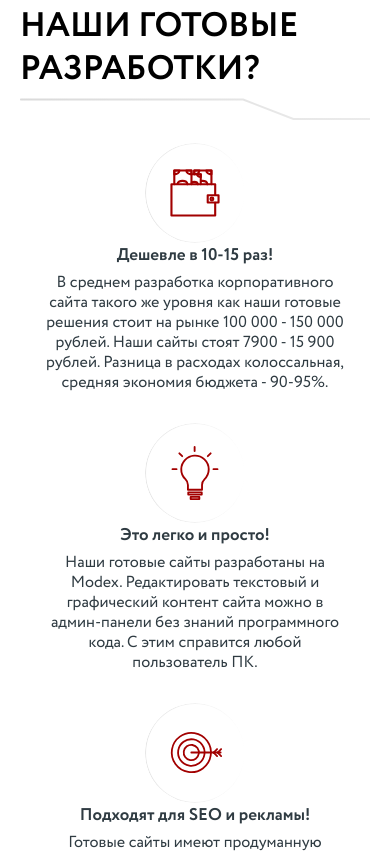
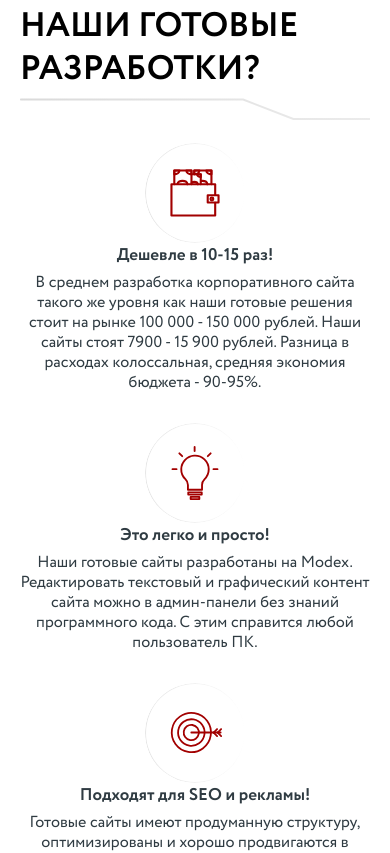
Before and after one commit to Artematrr/Ready-made-Solutions, a React (Vite) app: page / in a window 390 px wide. Shown: the part 8080-8933 px from the top of the page. Built offline with nearby package versions, Linux system fonts and the light colour scheme.

Commit message:
upd advantages section

```diff
--- a/src/styles.css
+++ b/src/styles.css
@@ -1231,6 +1231,7 @@ h1::after {
   .avantages-item {
     flex-direction: column;
     text-align: center;
+    padding: 10px 0px;
   }
 }
 
```
